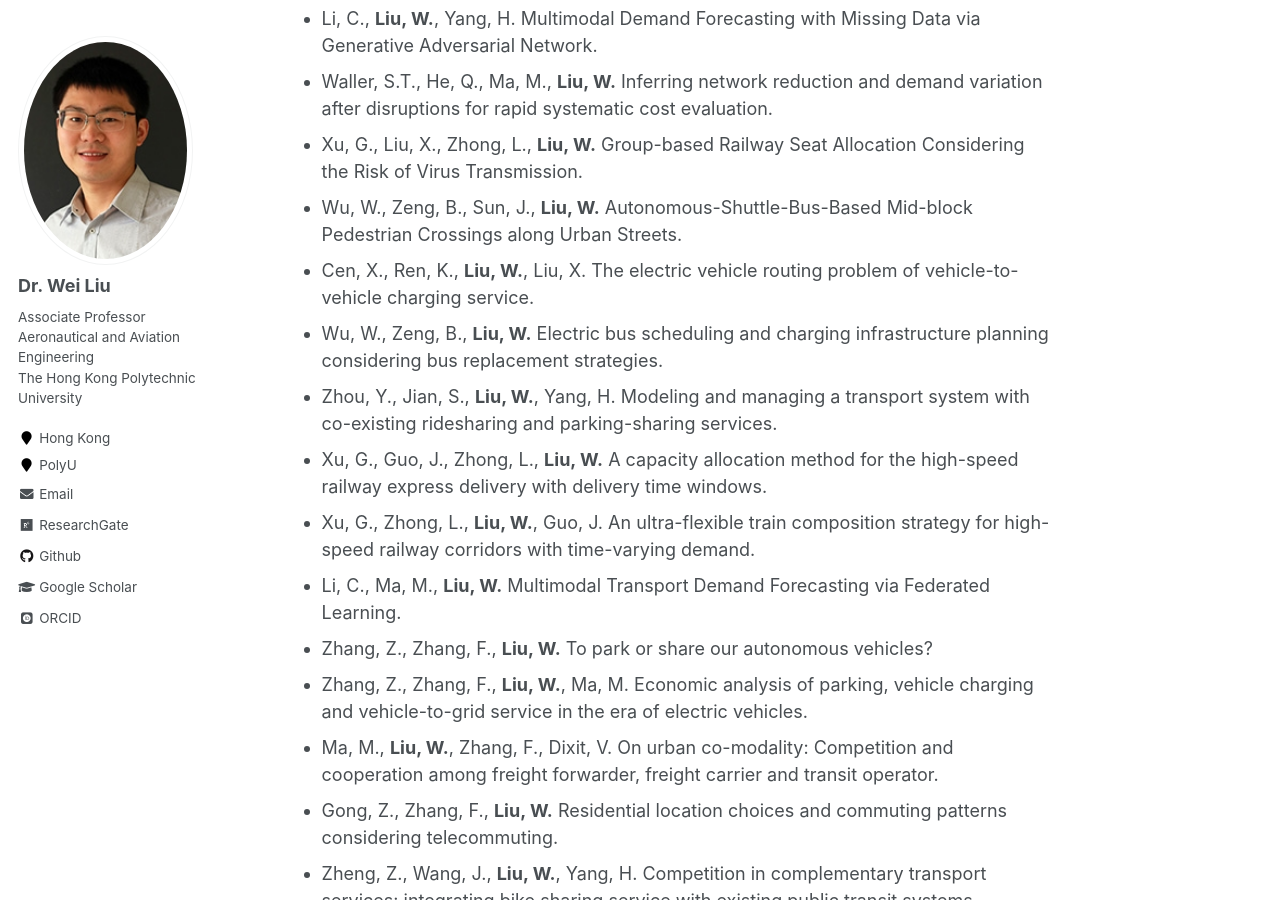
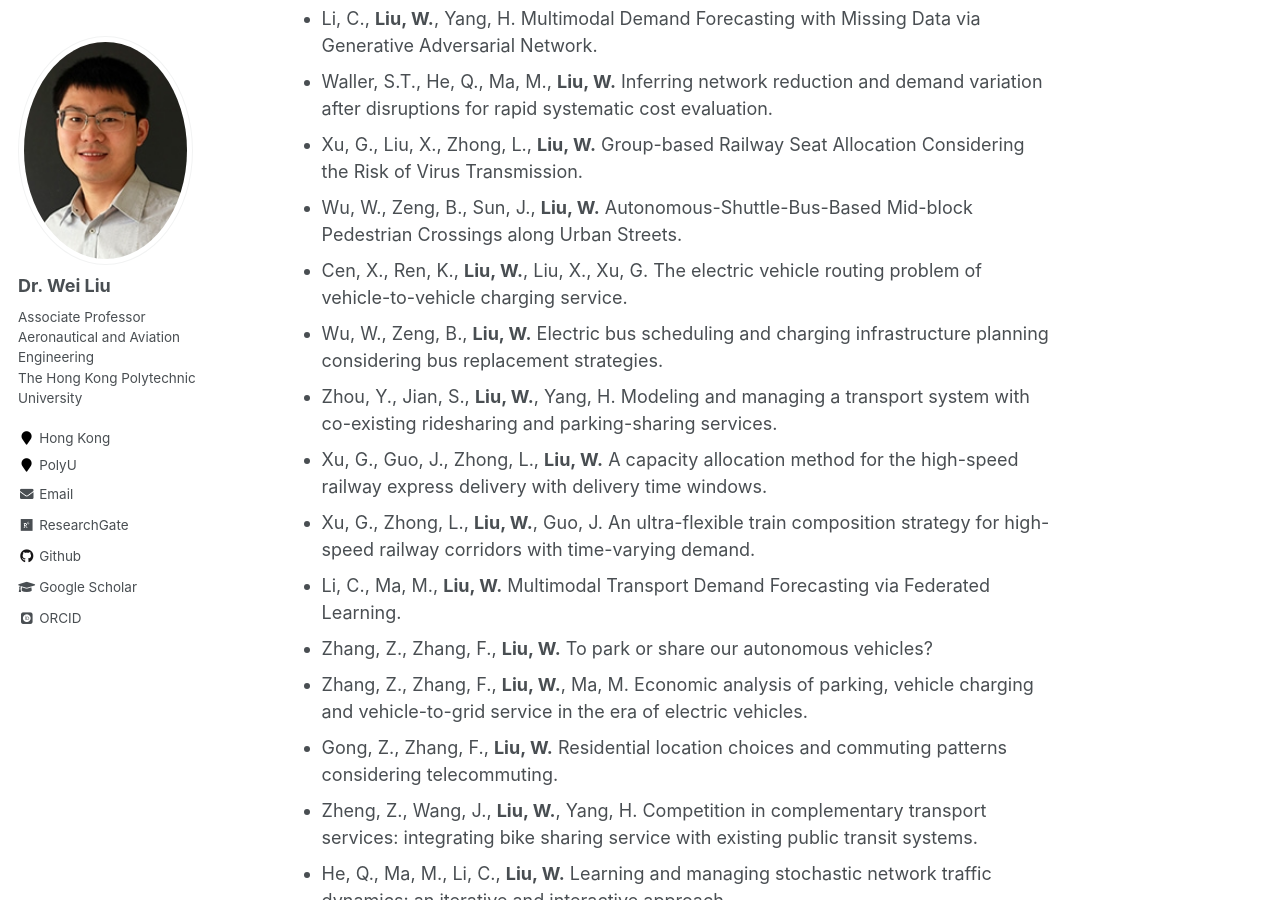
Before and after one commit to weiliu2016/weiliu2016.github.io, a Jekyll site: the page built from _pages/about.md, in a window 1280 px wide and 900 px high, scrolled down 2465 px. Built offline with Jekyll 4.4.1, drawn with Linux system fonts in a browser that asks for light colours; some web fonts are replaced.

Commit message:
Update about.md

```diff
--- a/_pages/about.md
+++ b/_pages/about.md
@@ -64,7 +64,7 @@ Selected Working Papers
 - Waller, S.T., He, Q., Ma, M., **Liu, W.** Inferring network reduction and demand variation after disruptions for rapid systematic cost evaluation.
 - Xu, G., Liu, X., Zhong, L., **Liu, W.** Group-based Railway Seat Allocation Considering the Risk of Virus Transmission.
 - Wu, W., Zeng, B., Sun, J., **Liu, W.** Autonomous-Shuttle-Bus-Based Mid-block Pedestrian Crossings along Urban Streets.
-- Cen, X., Ren, K., **Liu, W.**, Liu, X. The electric vehicle routing problem of vehicle-to-vehicle charging service.
+- Cen, X., Ren, K., **Liu, W.**, Liu, X., Xu, G. The electric vehicle routing problem of vehicle-to-vehicle charging service.
 - Wu, W., Zeng, B., **Liu, W.** Electric bus scheduling and charging infrastructure planning considering bus replacement strategies.
 - Zhou, Y., Jian, S., **Liu, W.**, Yang, H. Modeling and managing a transport system with co-existing ridesharing and parking-sharing services.
 - Xu, G., Guo, J., Zhong, L., **Liu, W.** A capacity allocation method for the high-speed railway express delivery with delivery time windows.
@@ -72,7 +72,6 @@ Selected Working Papers
 - Li, C., Ma, M., **Liu, W.** Multimodal Transport Demand Forecasting via Federated Learning.
 - Zhang, Z., Zhang, F., **Liu, W.** To park or share our autonomous vehicles?
 - Zhang, Z., Zhang, F., **Liu, W.**, Ma, M. Economic analysis of parking, vehicle charging and vehicle-to-grid service in the era of electric vehicles.
-- Ma, M., **Liu, W.**, Zhang, F., Dixit, V. On urban co-modality: Competition and cooperation among freight forwarder, freight carrier and transit operator.
 - Gong, Z., Zhang, F., **Liu, W.** Residential location choices and commuting patterns considering telecommuting.
 - Zheng, Z., Wang, J., **Liu, W.**, Yang, H. Competition in complementary transport services: integrating bike sharing service with existing public transit systems.
 - He, Q., Ma, M., Li, C., **Liu, W.** Learning and managing stochastic network traffic dynamics: an iterative and interactive approach.
```
